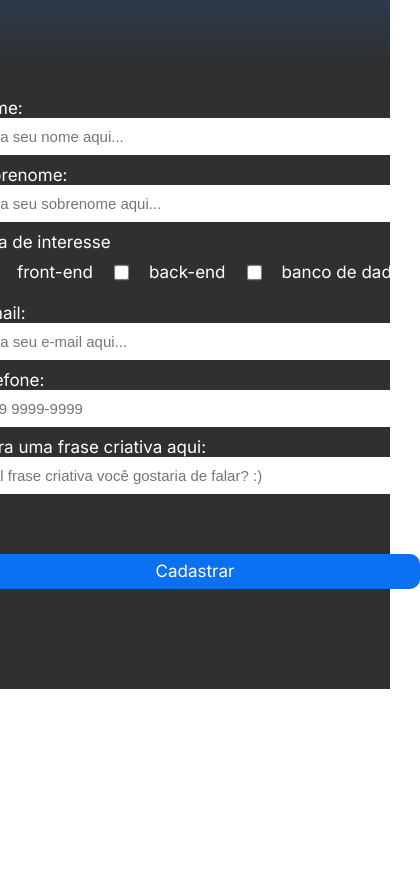
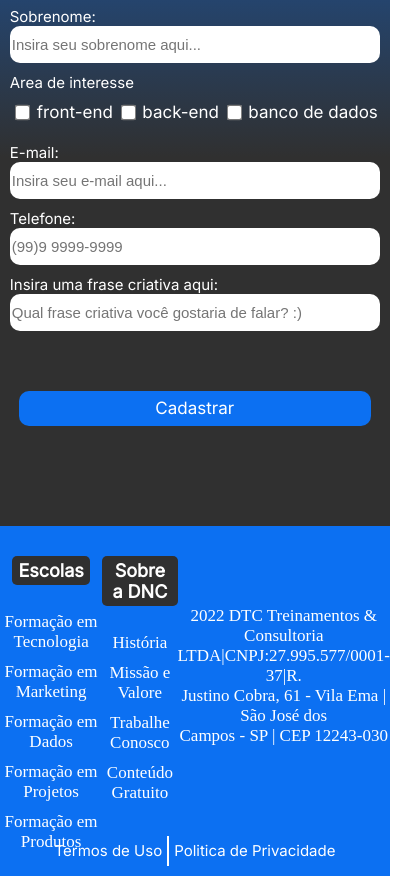
Before and after one commit to Wallterr/bootcampdnc, a plain HTML site: page index.html in a window 390 px wide. Shown: the part 561-1437 px from the top of the page, 420 px wide, since content can reach past the window. Before the commit the page ends 1250 px from the top, so only its background shows below. Drawn offline with Linux system fonts and the light colour scheme.

Commit message:
adicionando media query para mobile

```diff
--- a/index.html
+++ b/index.html
@@ -21,6 +21,7 @@
         </div>
         <button>Login</button>
     </nav>
+
     <section>
         <header>
             <h1>Bootcamp DNC</h1>
@@ -76,5 +77,59 @@
 
     </section>
 
+    <footer>
+        <div class="line1">
+            <nav>
+                <h5>Escolas</h5>
+                <ul>
+                    <li>
+                        <a href="">Formação em Tecnologia</a>
+                    </li>
+                    <li>
+                        <a href="">Formação em Marketing</a>
+                    </li>
+                    <li>
+                        <a href="">Formação em Dados</a>
+                    </li>
+                    <li>
+                        <a href="">Formação em Projetos</a>
+                    </li>
+                    <li>
+                        <a href="">Formação em Produtos</a>
+                    </li>
+                </ul>
+            </nav>
+            <nav>
+                <h5>Sobre a DNC</h5>
+                <ul>
+                    <li>
+                        <a href="">História</a>
+                    </li>
+                    <li>
+                        <a href="">Missão e Valore</a>
+                    </li>
+                    <li>
+                        <a href="">Trabalhe Conosco</a>
+                    </li>
+                    <li>
+                        <a href="">Conteúdo Gratuito</a>
+                    </li>
+                </ul>
+            </nav>
+            <div class="adress">
+                2022 DTC Treinamentos & Consultoria<br>
+                LTDA|CNPJ:27.995.577/0001-37|R.<br>
+                Justino Cobra, 61 - Vila Ema | São José dos<br>
+                Campos - SP | CEP 12243-030
+            </div>
+
+        </div>
+        <div class="line2">
+            <a href="">Termos de Uso</a>
+            <a href="">Politica de Privacidade</a>
+        </div>
+
+    </footer>
+
 </body>
 </html>
--- a/style.css
+++ b/style.css
@@ -41,7 +41,7 @@ body{
 }
 #principal button{
     margin-right: 5%;
-    background-color: var(--azul-dnc);
+    background-color: #155dba;
     border: none;
     height: 40px;
     width: 80px;
@@ -136,3 +136,114 @@ input[type="checkbox"]{
     transition-duration: 0.1s;
     cursor: pointer;
 }
+footer{
+    width: 100%;
+    background-color: var(--azul-dnc);
+}
+footer .line1{
+    display: flex;
+    justify-content: space-around;
+    align-items: center;
+}
+footer ul{
+    list-style: none;
+    margin: 0px;
+    padding: 0px;
+}
+footer nav{
+    display: flex;
+    flex-direction: column;
+    align-items: center;
+    height: 300px;
+}
+footer h5{
+    text-align: center;
+    color: #FFFFFF;
+    font-family: var(--fonte-padrao);
+    font-weight: 800px;
+    font-size: 18px;
+    margin-bottom: 17px;
+    background-color: var(--preto-dnc);
+    border-radius: 5px;
+    padding:4px 6px 4px 6px ;
+}
+footer ul li{
+    text-align: center;
+    color: #FFFFFF;
+    font-weight: 800px;
+    font-size: 17px;
+    margin: 10px 0px 10px 0px;
+}
+footer ul li a:hover{
+    color: var(--cinza-hover);
+}
+footer ul li a{
+    color: #FFFFFF;
+    text-decoration: none;
+}
+footer .adress{
+    color: #FFFFFF;
+    font-weight: 800px;
+    font-size: 17px;
+    text-align: center;
+}
+footer .line2{
+    display: flex;
+    justify-content: center;
+    margin: 0px;
+    padding: 10px;
+    height: 30px;
+}
+footer .line2 a{
+    font-family: var(--fonte-padrao);
+    color: #FFFFFF;
+    font-size: 15px;
+    font-weight: 500px;
+    text-decoration: none;
+    padding: 5px;
+}
+footer .line2 a:hover{
+    color: var(--cinza-hover);
+}
+footer .line2 a:first-child{
+    border-right: 2px solid #FFFFFF;
+}
+
+@media only screen and (max-width: 600px){
+
+    #principal{
+        flex-direction: column;
+        height: auto;
+    }
+    #menu{
+        flex-direction: column;
+        width: 100%;
+        margin: 0px;
+    }
+    #menu a{
+        display: flex;
+        height: 30px;
+        align-items: center;
+    }
+    #principal button{
+        width: 50%;
+        margin: 0px;
+        margin-top: 5px;
+    }
+    section h1{
+        font-size: 30px;
+    }
+    section h2{
+        font-size: 15px;
+    }
+    form{
+        width: 95%;
+        font-size: 15px;
+    }
+    #buttonSign{
+        width: 95%;
+        margin-left: 9px;
+    }
+
+
+}
```
